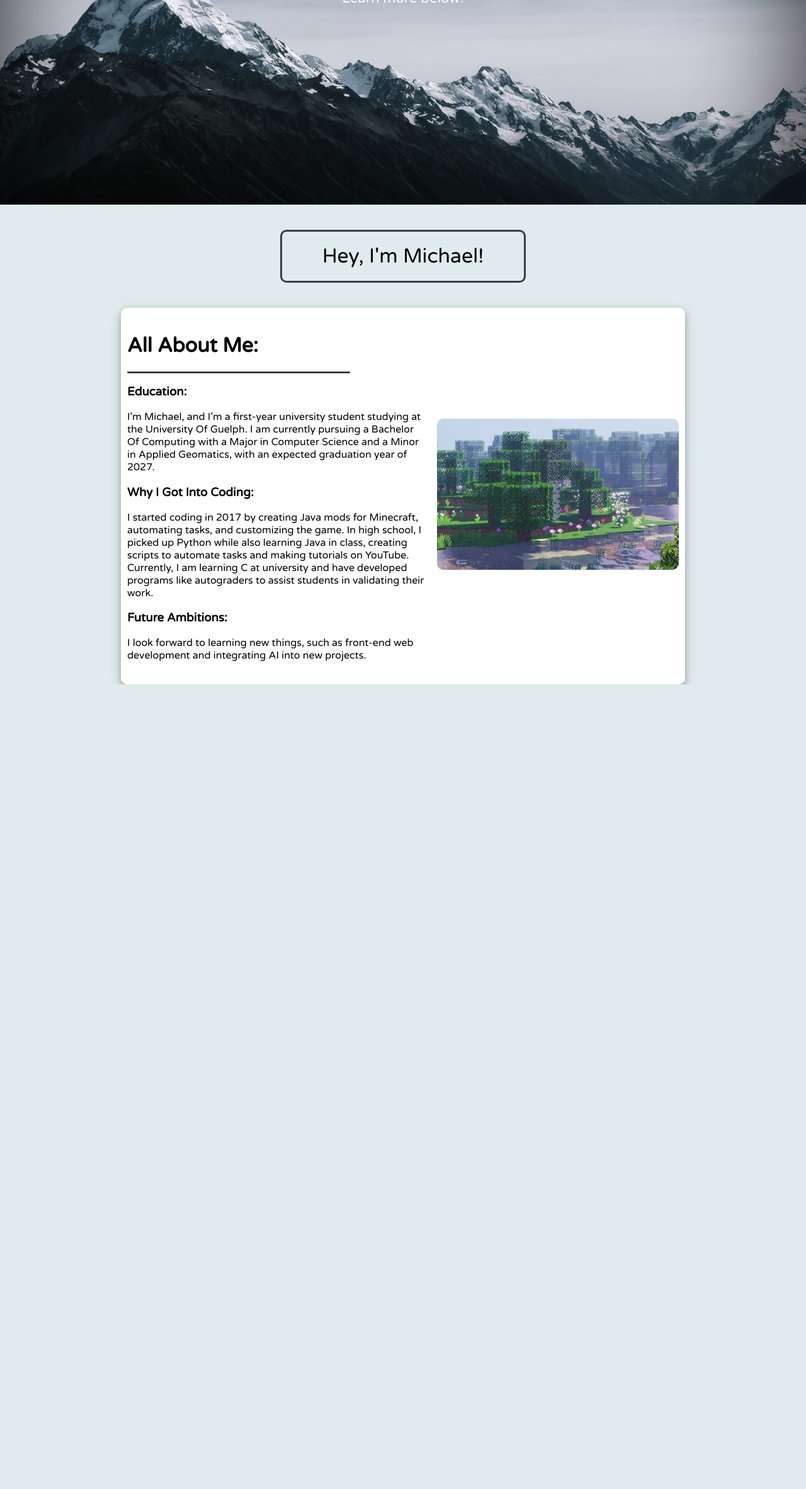
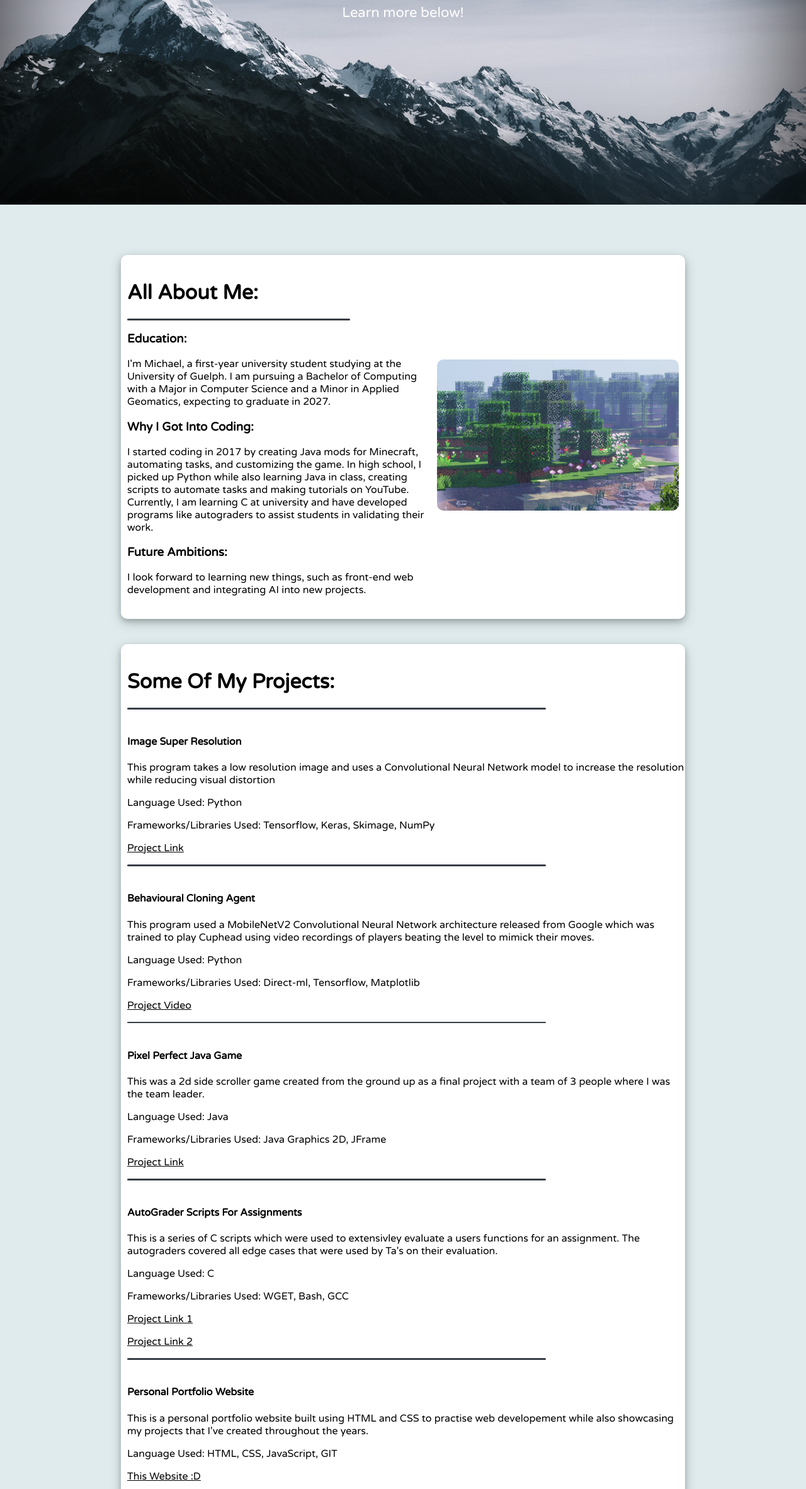
Before and after one commit to AlphaCloudX/AlphaCloudX.github.io, a plain HTML site: page index.html in a window 1280 px wide. Shown: the part 435-2800 px from the top of the page at 63% size. Before the commit the page ends 1522 px from the top, so only its background shows below. Drawn offline with Linux system fonts and the light colour scheme.

Commit message:
good enough for now

```diff
--- a/index.html
+++ b/index.html
@@ -1,5 +1,6 @@
 <!DOCTYPE html>
 <html lang="en">
+
 <head>
     <meta charset="UTF-8">
     <meta name="viewport" content="width=device-width, initial-scale=1.0">
@@ -7,6 +8,7 @@
     <link rel="stylesheet" href="styles.css">
     <title>Michael's Portfolio</title>
 </head>
+
 <body>
 
     <!-- Background for landing page -->
@@ -15,7 +17,7 @@
 
     <!-- Top Nav Bar Section -->
     <div class="nav-bar-section animated animatedFadeInUp fadeInUp">
-        <!-- Name on left -->
+        <!-- Name on the left -->
         <div class="name">
             <p id="michael"><a href="#top-page">Michael</a></p>
         </div>
@@ -24,50 +26,144 @@
         <div class="center-bar">
             <ul>
                 <li><a href="#box-education">About</a></li>
-                <li><a href="#top-page">Projects</a></li>
-                <li><a href="#experience">Experience</a></li>
+                <li><a href="#box-projects">Projects</a></li>
+                <li><a href="#box-experience">Experience</a></li>
             </ul>
         </div>
 
-        <!-- Contact Right -->
+        <!-- Contact on the right -->
         <div class="contact">
-            <p id="contact"><a href="/contact.html">Contact</a></p>
+            <p id="contact"><a href="/contact.html">Resume</a></p>
         </div>
     </div>
 
     <!-- Greeting Splash -->
     <div class="greeting-splash">
         <p id="title">Python, Java, and C Developer</p>
+        <p id="learn-more">Tensorflow, NumPy, Direct-ml, Skimage, Keras, Git, HTML, CSS, JavaScript, Matplotlib, Java
+            Graphics 2D, Bash</p>
         <p id="learn-more">Learn more below!</p>
     </div>
 
     <!-- Basic Intro -->
     <div id="basic-intro">
-        <p id="title">Hey, I'm Michael!</p>
+        <!--<p id="title">Hey, I'm Michael!</p>-->
         <br><br>
 
         <!-- Education box -->
-        <div id="box-education">
+        <div class="box" id="box-education">
             <div class="text">
                 <h1>All About Me:</h1>
                 <div class="linebreak"></div>
                 <h3>Education:</h3>
-                <p>I'm Michael, and I'm a first-year university student studying at the University Of Guelph. I am currently pursuing a Bachelor Of Computing with a Major in Computer Science and a Minor in Applied Geomatics, with an expected graduation year of 2027.</p>
+                <p>I'm Michael, a first-year university student studying at the University of Guelph. I am
+                    pursuing a Bachelor of Computing with a Major in Computer Science and a Minor in Applied
+                    Geomatics, expecting to graduate in 2027.</p>
                 <h3>Why I Got Into Coding:</h3>
-                <p>I started coding in 2017 by creating Java mods for Minecraft, automating tasks, and customizing the game. In high school, I picked up Python while also learning Java in class, creating scripts to automate tasks and making tutorials on YouTube. Currently, I am learning C at university and have developed programs like autograders to assist students in validating their work.</p>
+                <p>I started coding in 2017 by creating Java mods for Minecraft, automating tasks, and customizing the
+                    game. In high school, I picked up Python while also learning Java in class, creating scripts to
+                    automate tasks and making tutorials on YouTube. Currently, I am learning C at university and have
+                    developed programs like autograders to assist students in validating their work.</p>
                 <h3>Future Ambitions:</h3>
-                <p>I look forward to learning new things, such as front-end web development and integrating AI into new projects.</p>
+                <p>I look forward to learning new things, such as front-end web development and integrating AI into new
+                    projects.</p>
             </div>
 
             <div class="picture">
                 <img src="./assets/imgBox1.jpeg" alt="Michael's Picture">
             </div>
         </div>
+
+        <br><br>
+
+        <!-- Projects Section -->
+        <div class="box" id="box-projects">
+
+            <div class="text">
+                <h1>Some Of My Projects:</h1>
+                <div class="linebreak"></div>
+                <br>
+                <h4>Image Super Resolution</h4>
+                <p>This program takes a low resolution image and uses a Convolutional Neural Network model to increase
+                    the resolution while reducing visual distortion</p>
+                <p>Language Used: Python</p>
+                <p>Frameworks/Libraries Used: Tensorflow, Keras, Skimage, NumPy</p>
+                <p><a href="https://github.com/AlphaCloudX/upscaler" style="text-decoration: underline;">Project
+                        Link</a></p>
+
+
+                <div class="linebreak"></div>
+                <br>
+                <h4>Behavioural Cloning Agent</h4>
+                <p>This program used a MobileNetV2 Convolutional Neural Network architecture released from Google which
+                    was trained to play Cuphead using video recordings of players beating the level to mimick their
+                    moves.</p>
+                <p>Language Used: Python</p>
+                <p>Frameworks/Libraries Used: Direct-ml, Tensorflow, Matplotlib</p>
+                <p><a href="https://www.youtube.com/watch?v=1gsq5ShqMmY" style="text-decoration: underline;">Project
+                        Video</a></p>
+
+
+                <div class="linebreak"></div>
+                <br>
+                <h4>Pixel Perfect Java Game</h4>
+                <p>This was a 2d side scroller game created from the ground up as a final project with a team of 3
+                    people where I was the team leader.</p>
+                <p>Language Used: Java</p>
+                <p>Frameworks/Libraries Used: Java Graphics 2D, JFrame</p>
+                <p><a href="https://github.com/AlphaCloudX/Pixel-Perfect-Update"
+                        style="text-decoration: underline;">Project Link</a></p>
+
+
+                <div class="linebreak"></div>
+                <br>
+                <h4>AutoGrader Scripts For Assignments</h4>
+                <p>This is a series of C scripts which were used to extensivley evaluate a users functions for an
+                    assignment. The autograders covered all edge cases that were used by Ta's on their evaluation.</p>
+                <p>Language Used: C</p>
+                <p>Frameworks/Libraries Used: WGET, Bash, GCC</p>
+                <p><a href="https://github.com/AlphaCloudX/GeneeCodeChecker" style="text-decoration: underline;">Project
+                        Link 1</a></p>
+                <p><a href="https://github.com/AlphaCloudX/Assignment-CSCheduler-Evaluator"
+                        style="text-decoration: underline;">Project Link 2</a></p>
+
+                <div class="linebreak"></div>
+                <br>
+                <h4>Personal Portfolio Website</h4>
+                <p>This is a personal portfolio website built using HTML and CSS to practise web developement while also
+                    showcasing
+                    my projects that I've created throughout the years.</p>
+                <p>Language Used: HTML, CSS, JavaScript, GIT</p>
+                <p><a href="https://alphacloudx.github.io/" style="text-decoration: underline;">This Website :D</a></p>
+
+            </div>
+        </div>
+
+        <br><br>
+
+        <!-- Education box -->
+        <div class="box" id="box-experience">
+            <div class="text">
+                <h1>My Experience:</h1>
+                <div class="linebreak"></div>
+                <h3>Shoppers Drug Mart</h3>
+                <h4>Cashier -PT</h4>
+
+                <p>March 2023 - Present</p>
+                <p>Provides exceptional customer service by assisting shoppers with their purchases, addressing
+                    inquiries, handling returns and ensuring a positive shopping experience.</p>
+                <p>Manages and accurately records lottery sales transactions, maintaining compliance with regulations
+                    and store policies to ensure the integrity of the lottery process.</p>
+                <p>Demonstrates skills in fostering a positive team environment through open communication, providing
+                    support to team members, and adapting to dynamic work situations.</p>
+            </div>
+        </div>
+        <br><br><br>
     </div>
 
-    <!-- Projects Section -->
-    <div id="projects"></div>
+
 
     <script src="script.js"></script>
 </body>
+
 </html>
--- a/styles.css
+++ b/styles.css
@@ -38,7 +38,8 @@ a {
 
 .nav-bar-section .name,
 .nav-bar-section .contact {
-    margin: 0 20px; /* Adjusted the margin for both name and contact */
+    margin: 0 20px;
+    /* Adjusted the margin for both name and contact */
 }
 
 .nav-bar-section .name {
@@ -90,22 +91,22 @@ a {
 
 @keyframes fadeInUp {
     from {
-        transform: translate3d(0,40px,0)
+        transform: translate3d(0, 40px, 0)
     }
 
     to {
-        transform: translate3d(0,0,0);
+        transform: translate3d(0, 0, 0);
         opacity: 1
     }
 }
 
 @-webkit-keyframes fadeInUp {
     from {
-        transform: translate3d(0,40px,0)
+        transform: translate3d(0, 40px, 0)
     }
 
     to {
-        transform: translate3d(0,0,0);
+        transform: translate3d(0, 0, 0);
         opacity: 1
     }
 }
@@ -151,6 +152,7 @@ a {
 .greeting-splash #learn-more {
     margin: 0;
     font-size: 22px;
+    margin-top: 10px;
 }
 
 #basic-intro {
@@ -173,7 +175,7 @@ a {
     padding: 20px 0;
 }
 
-#box-education {
+.box {
     box-shadow: 0 4px 8px 0 rgba(0, 0, 0, 0.2), 0 6px 20px 0 rgba(0, 0, 0, 0.19);
     background-color: white;
     border-radius: 10px;
@@ -202,6 +204,18 @@ a {
     margin-right: 10px;
 }
 
+#box-projects .text {
+    flex: 1;
+    text-align: left;
+    margin-left: 10px;
+}
+
+#box-experience .text {
+    flex: 1;
+    text-align: left;
+    margin-left: 10px;
+}
+
 .linebreak {
     width: 75%;
     height: 0.35vh;
```
